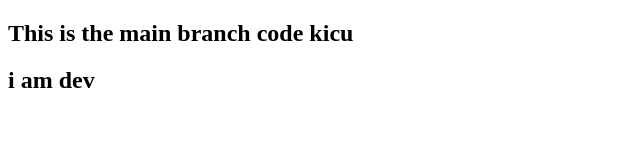
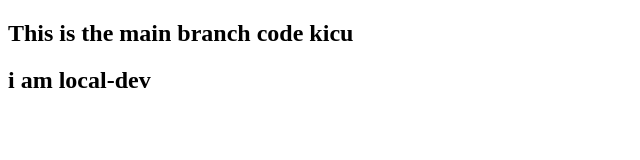
Before and after one commit to AbdurrahmanTalha/Random-Project, a plain HTML site: page index.html in a window 1280 px wide. Shown: the full height of the page, 0-640 px from the left. Drawn offline with Linux system fonts and the light colour scheme.

Commit message:
local-dev

```diff
--- a/index.html
+++ b/index.html
@@ -8,6 +8,6 @@
     </head>
     <body>
         <h2>This is the main branch code kicu</h2>
-        <h2>i am dev</h2>
+        <h2>i am local-dev</h2>
     </body>
 </html>
```
